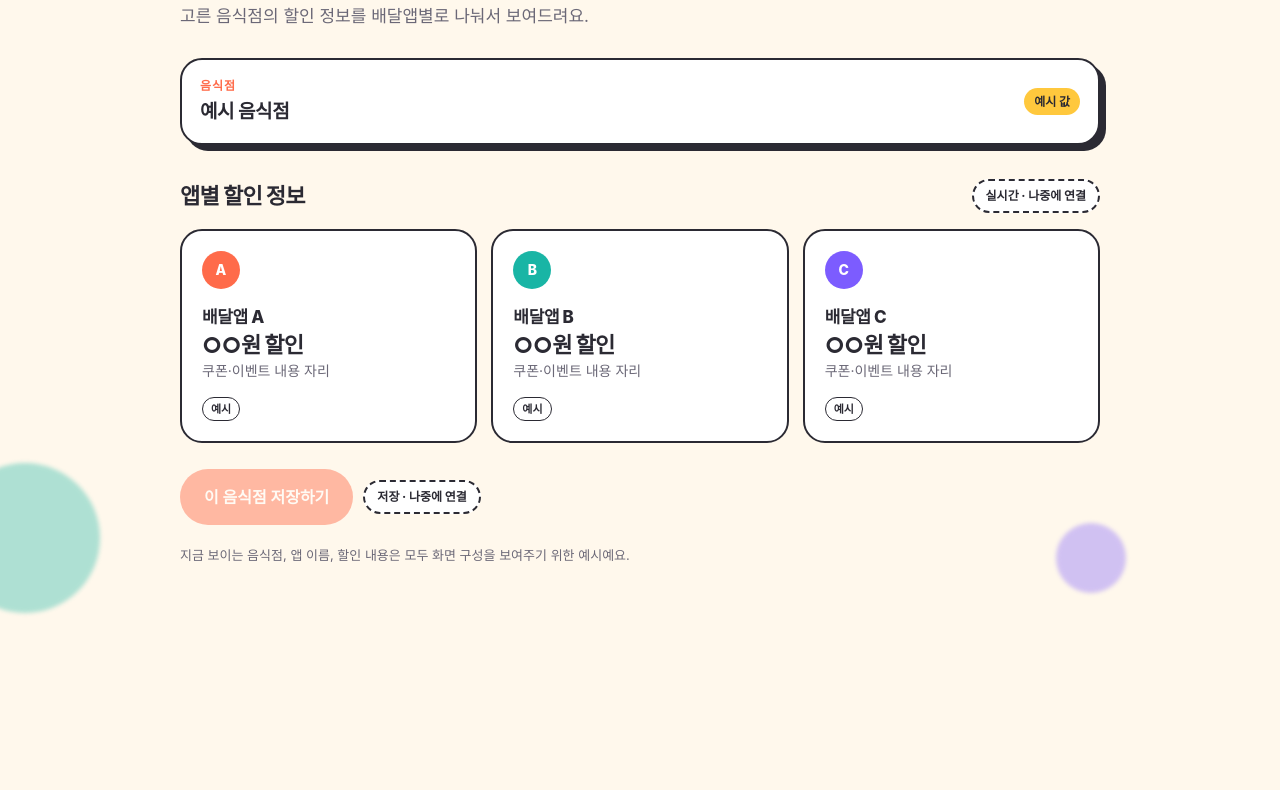
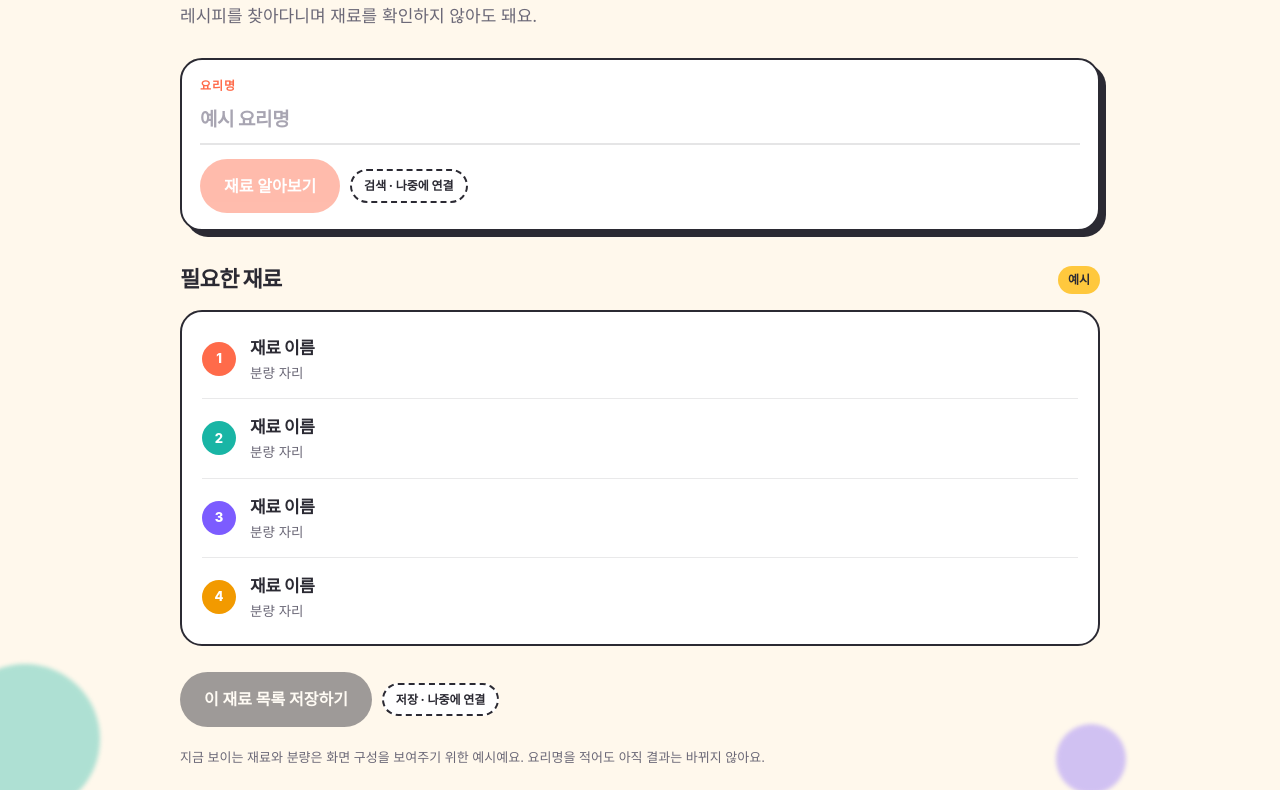
Before and after one commit to sarahseo-sys/bulpyeon, a plain HTML site: page index.html in a window 1280 px wide. Shown: the part 307-1097 px from the top of the page. Before the commit the page ends 930 px from the top, so only its background shows below. Drawn offline with Linux system fonts and the light colour scheme; a web font is replaced by a local one.

Commit message:
Add files via upload

```diff
--- a/index.html
+++ b/index.html
@@ -3,7 +3,7 @@
 <head>
 <meta charset="UTF-8">
 <meta name="viewport" content="width=device-width, initial-scale=1.0">
-<title>배달앱 할인 한눈에 비교</title>
+<title>요리명만 적으면 재료가 한눈에</title>
 <link rel="stylesheet" href="https://cdn.jsdelivr.net/gh/orioncactus/pretendard@v1.3.9/dist/web/static/pretendard.css">
 <style>
   :root{
@@ -49,54 +49,61 @@
   h1 .co{color:var(--coral)}
   .lead{margin-top:18px;font-size:17px;color:var(--muted);max-width:520px}
 
-  /* 음식점 선택 */
-  .picker{
+  /* 검색 */
+  .search{
     margin-top:28px;background:#fff;border-radius:var(--radius);padding:16px 18px;
     border:2px solid var(--ink);box-shadow:6px 6px 0 var(--ink);
-    display:flex;align-items:center;justify-content:space-between;gap:12px;
   }
-  .picker small{display:block;font-size:12px;font-weight:800;letter-spacing:.08em;color:var(--coral)}
-  .picker strong{display:block;font-size:19px;font-weight:800;letter-spacing:-.02em}
+  .search label{display:block;font-size:12px;font-weight:800;letter-spacing:.08em;color:var(--coral);margin-bottom:6px}
+  .search input{
+    width:100%;font:inherit;font-size:19px;font-weight:800;letter-spacing:-.02em;
+    border:0;outline:0;background:transparent;color:var(--ink);padding:2px 0 8px;
+    border-bottom:2px solid rgba(43,42,51,.12);
+  }
+  .search input::placeholder{color:#A8A5B2}
+  .search input:focus{border-bottom-color:var(--coral)}
+  .row{margin-top:14px;display:flex;align-items:center;gap:10px;flex-wrap:wrap}
+  .btn{
+    display:inline-flex;align-items:center;justify-content:center;
+    font:inherit;font-weight:700;font-size:16px;padding:14px 24px;border-radius:999px;border:0;
+    background:var(--coral);color:#fff;
+    opacity:.45;cursor:not-allowed;
+  }
+  .btn.alt{background:var(--ink)}
+  .later{
+    font-size:12px;font-weight:800;padding:5px 12px;border-radius:999px;
+    background:#fff;border:2px dashed var(--ink);color:var(--ink);
+  }
   .ex{
     flex:none;font-size:12px;font-weight:800;padding:4px 10px;border-radius:999px;
     background:var(--sun);color:var(--ink);
   }
 
-  /* 앱별 결과 */
+  /* 결과 */
   .head{margin-top:34px;display:flex;align-items:center;justify-content:space-between;gap:10px;flex-wrap:wrap}
   .head h2{font-size:22px;line-height:1.3;letter-spacing:-.03em;font-weight:900}
-  .later{
-    font-size:12px;font-weight:800;padding:5px 12px;border-radius:999px;
-    background:#fff;border:2px dashed var(--ink);color:var(--ink);
+  .result{
+    margin-top:16px;background:var(--card);border-radius:var(--radius);padding:8px 20px;
+    border:2px solid var(--ink);
   }
-  .grid{margin-top:16px;display:grid;gap:14px;grid-template-columns:1fr}
-  @media(min-width:640px){.grid{grid-template-columns:repeat(3,1fr)}}
-  .card{
-    background:var(--card);border-radius:var(--radius);padding:20px;border:2px solid var(--ink);
-    display:flex;align-items:center;gap:14px;
+  .item{
+    display:flex;align-items:center;gap:14px;padding:14px 0;
+    border-bottom:1px solid rgba(43,42,51,.1);
   }
-  @media(min-width:640px){.card{flex-direction:column;align-items:flex-start}}
+  .item:last-child{border-bottom:0}
   .no{
-    flex:none;font-size:14px;font-weight:800;color:#fff;width:38px;height:38px;border-radius:50%;
+    flex:none;font-size:13px;font-weight:800;color:#fff;width:34px;height:34px;border-radius:50%;
     display:grid;place-items:center;
   }
-  .card:nth-child(1) .no{background:var(--coral)}
-  .card:nth-child(2) .no{background:var(--teal)}
-  .card:nth-child(3) .no{background:var(--violet)}
-  .card .t{flex:1;min-width:0}
-  .card h3{font-size:17px;font-weight:800;letter-spacing:-.02em}
-  .card .deal{font-size:22px;font-weight:900;letter-spacing:-.03em;line-height:1.3}
-  .card p{font-size:14px;color:var(--muted)}
-  .card .ex{align-self:flex-start;background:#fff;border:1.5px solid var(--ink);font-size:11px;padding:2px 8px}
+  .item:nth-child(1) .no{background:var(--coral)}
+  .item:nth-child(2) .no{background:var(--teal)}
+  .item:nth-child(3) .no{background:var(--violet)}
+  .item:nth-child(4) .no{background:#F29A00}
+  .item .t{flex:1;min-width:0}
+  .item h3{font-size:17px;font-weight:800;letter-spacing:-.02em}
+  .item p{font-size:13.5px;color:var(--muted)}
 
-  /* 저장 */
   .save{margin-top:26px;display:flex;align-items:center;gap:10px;flex-wrap:wrap}
-  .btn{
-    display:inline-flex;align-items:center;justify-content:center;
-    font:inherit;font-weight:700;font-size:16px;padding:15px 24px;border-radius:999px;border:0;
-    background:var(--coral);color:#fff;box-shadow:0 8px 20px rgba(255,107,74,.35);
-    opacity:.45;cursor:not-allowed;box-shadow:none;
-  }
   .note{margin-top:20px;font-size:13px;color:var(--muted)}
 </style>
 </head>
@@ -104,8 +111,8 @@
 
 <header class="nav">
   <div class="wrap">
-    <a href="#top" class="logo">할인비교<b>.</b></a>
-    <span class="pill">배달앱</span>
+    <a href="#top" class="logo">재료확인<b>.</b></a>
+    <span class="pill">요리</span>
   </div>
 </header>
 
@@ -113,58 +120,48 @@
   <div class="hero">
     <span class="blob b1"></span><span class="blob b2"></span><span class="blob b3"></span>
     <div class="wrap">
-      <span class="eyebrow">배달앱 할인 비교</span>
-      <h1>앱마다 열어볼 필요 없이,<br><span class="hl">할인은 한 화면</span>에서<span class="co">.</span></h1>
-      <p class="lead">고른 음식점의 할인 정보를 배달앱별로 나눠서 보여드려요.</p>
+      <span class="eyebrow">요리하는 사람을 위한 재료 확인</span>
+      <h1>요리명만 적으면,<br><span class="hl">필요한 재료</span>를 알려드려요<span class="co">.</span></h1>
+      <p class="lead">레시피를 찾아다니며 재료를 확인하지 않아도 돼요.</p>
 
-      <div class="picker">
-        <div>
-          <small>음식점</small>
-          <strong>예시 음식점</strong>
+      <div class="search">
+        <label for="dish">요리명</label>
+        <input id="dish" type="text" placeholder="예시 요리명" autocomplete="off">
+        <div class="row">
+          <button class="btn" type="button" disabled aria-disabled="true">재료 알아보기</button>
+          <span class="later">검색 · 나중에 연결</span>
         </div>
-        <span class="ex">예시 값</span>
       </div>
 
       <div class="head">
-        <h2>앱별 할인 정보</h2>
-        <span class="later">실시간 · 나중에 연결</span>
+        <h2>필요한 재료</h2>
+        <span class="ex">예시</span>
       </div>
 
-      <div class="grid">
-        <div class="card">
-          <div class="no">A</div>
-          <div class="t">
-            <h3>배달앱 A</h3>
-            <div class="deal">○○원 할인</div>
-            <p>쿠폰·이벤트 내용 자리</p>
-          </div>
-          <span class="ex">예시</span>
+      <div class="result">
+        <div class="item">
+          <div class="no">1</div>
+          <div class="t"><h3>재료 이름</h3><p>분량 자리</p></div>
         </div>
-        <div class="card">
-          <div class="no">B</div>
-          <div class="t">
-            <h3>배달앱 B</h3>
-            <div class="deal">○○원 할인</div>
-            <p>쿠폰·이벤트 내용 자리</p>
-          </div>
-          <span class="ex">예시</span>
+        <div class="item">
+          <div class="no">2</div>
+          <div class="t"><h3>재료 이름</h3><p>분량 자리</p></div>
         </div>
-        <div class="card">
-          <div class="no">C</div>
-          <div class="t">
-            <h3>배달앱 C</h3>
-            <div class="deal">○○원 할인</div>
-            <p>쿠폰·이벤트 내용 자리</p>
-          </div>
-          <span class="ex">예시</span>
+        <div class="item">
+          <div class="no">3</div>
+          <div class="t"><h3>재료 이름</h3><p>분량 자리</p></div>
+        </div>
+        <div class="item">
+          <div class="no">4</div>
+          <div class="t"><h3>재료 이름</h3><p>분량 자리</p></div>
         </div>
       </div>
 
       <div class="save">
-        <button class="btn" type="button" disabled aria-disabled="true">이 음식점 저장하기</button>
+        <button class="btn alt" type="button" disabled aria-disabled="true">이 재료 목록 저장하기</button>
         <span class="later">저장 · 나중에 연결</span>
       </div>
-      <p class="note">지금 보이는 음식점, 앱 이름, 할인 내용은 모두 화면 구성을 보여주기 위한 예시예요.</p>
+      <p class="note">지금 보이는 재료와 분량은 화면 구성을 보여주기 위한 예시예요. 요리명을 적어도 아직 결과는 바뀌지 않아요.</p>
     </div>
   </div>
 </main>
```
